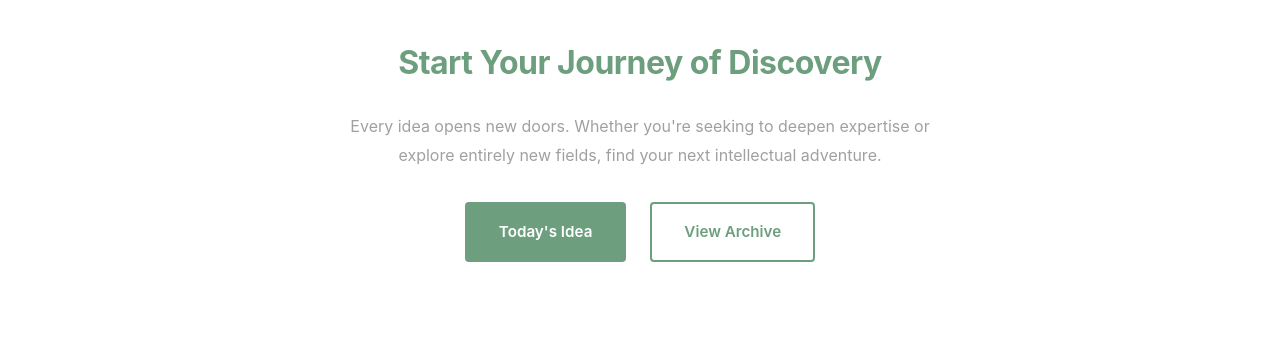
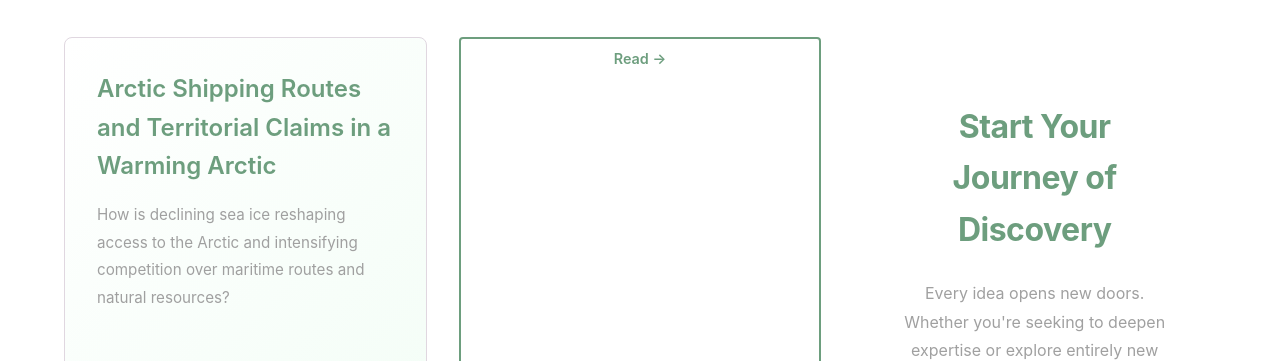
Before and after one commit to curiousteenagers/onedayonenewknowledge, a plain HTML site: page index.html in a window 1280 px wide. Shown: the part 2601-2962 px from the top of the page. Drawn offline with Linux system fonts and the light colour scheme; files whose address does not match are found by name.

Commit message:
Update index.html

```diff
--- a/index.html
+++ b/index.html
@@ -126,6 +126,17 @@
           </div>
        </section>
 
+    <section class="page-section light">
+        <div class="container">
+            <div class="grid grid-3">
+
+
+                 <a href="arcticsovereignty.html" class="card" style="text-decoration: none; color: inherit;">
+                    <h3>Arctic Shipping Routes and Territorial Claims in a Warming Arctic</h3>
+                    <p>How is declining sea ice reshaping access to the Arctic and intensifying competition over maritime routes and natural resources?</p>
+                    <a href="idea-3.html" class="btn btn-small btn-secondary">Read →</a>
+                </a>
+
   <!-- Call to Action -->
   <section class="page-section light">
     <div class="container" style="text-align: center;">
```
